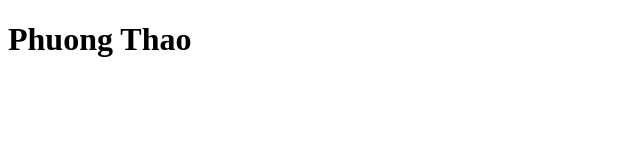
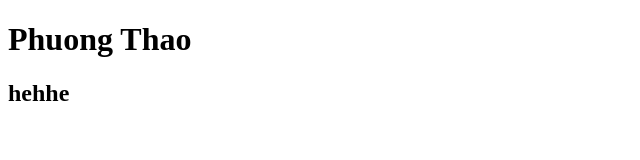
Before and after one commit to thinhkorea/PTTTT, a plain HTML site: page index.html in a window 1280 px wide. Shown: the whole page, without its empty margins (0-640 px from the left). Drawn offline with Linux system fonts and the light colour scheme.

Commit message:
"Sua tiep ne"

```diff
--- a/index.html
+++ b/index.html
@@ -10,5 +10,6 @@
     </head>
     <body>
         <h1>Phuong Thao</h1>
+        <h2>hehhe</h2>
     </body>
 </html>
```
